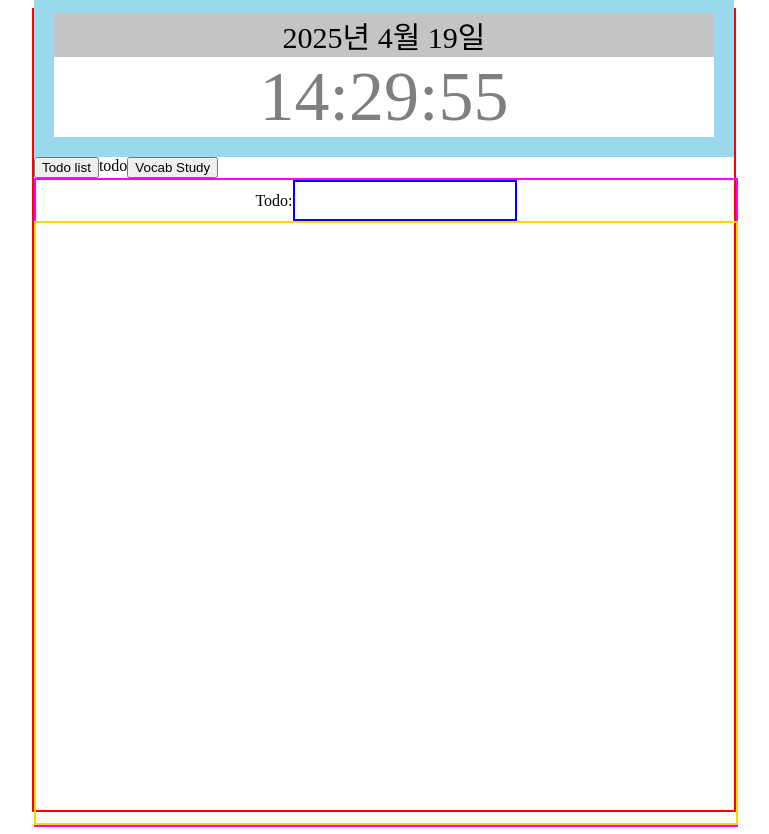
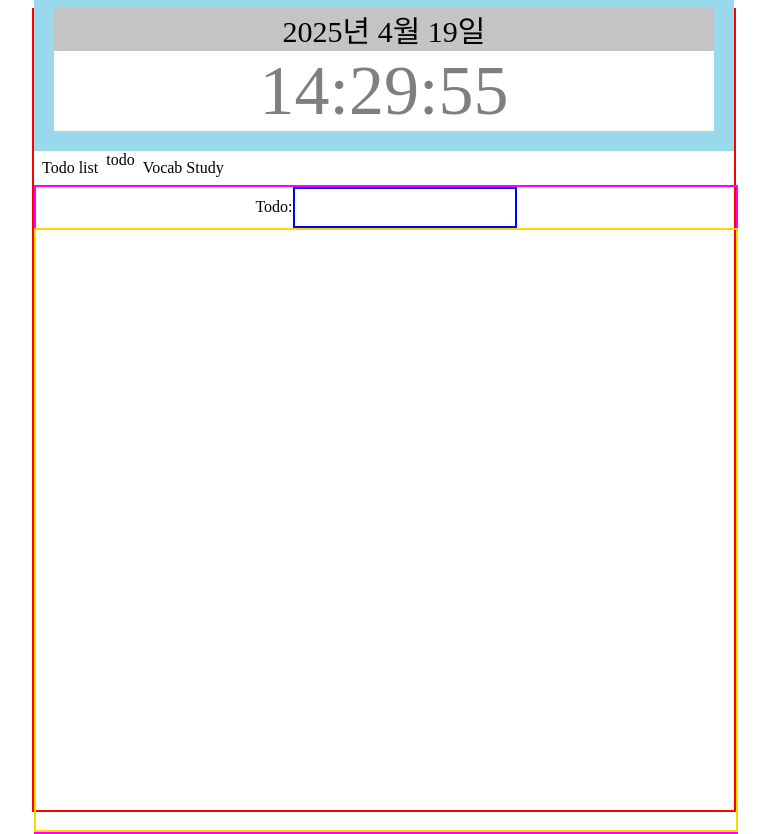
Before and after one commit to ejPark43/react-components, a React (Vite) app: page / in a window 1280 px wide. Shown: the whole page, without its empty margins (256-1025 px from the left). Built offline with nearby package versions, Linux system fonts and the light colour scheme.

Commit message:
style: Tabs 색상변경, 버튼 스타일 컴포넌트 생성

```diff
--- a/src/components/Tabs.jsx
+++ b/src/components/Tabs.jsx
@@ -1,12 +1,12 @@
 import React from "react";
 import styled from "styled-components";
-
+import { theme } from "../styles/theme";
 function Tabs({ tabs, setTabs }) {
   //   setTabs("TODO");
   return (
     <Container>
-      <button onClick={() => setTabs("todo")}>Todo list</button> {tabs}
-      <button onClick={() => setTabs("vocab")}>Vocab Study</button>
+      <Button onClick={() => setTabs("todo")}>Todo list</Button> {tabs}
+      <Button onClick={() => setTabs("vocab")}>Vocab Study</Button>
     </Container>
   );
 }
@@ -14,4 +14,14 @@ function Tabs({ tabs, setTabs }) {
 const Container = styled.div`
   display: flex;
 `;
+const Button = styled.div`
+  display: flex;
+  padding: 8px;
+  /* border: 2px solid blue; */
+  border-radius: 5px;
+  cursor: pointer;
+  &:hover {
+    background-color: ${theme.colors.demi_blue};
+  }
+`;
 export default Tabs;
```
